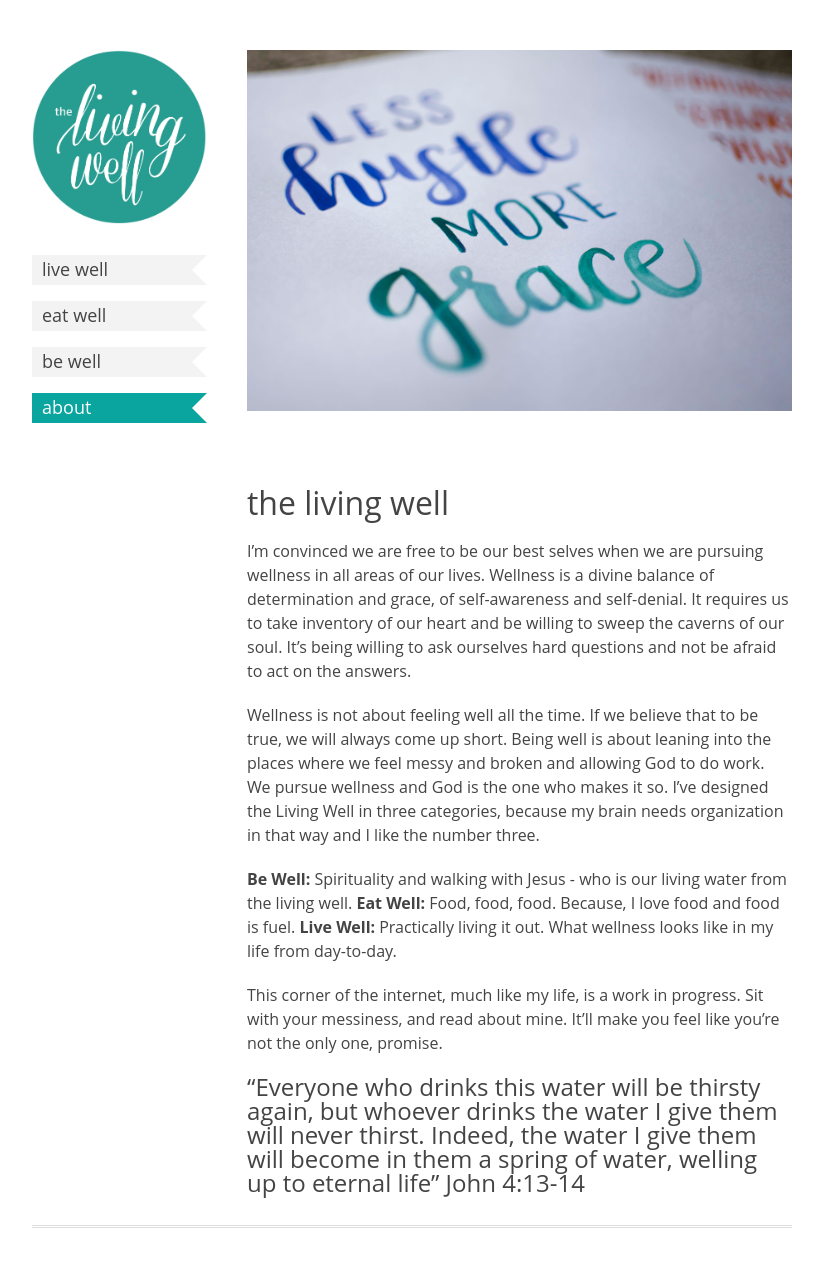
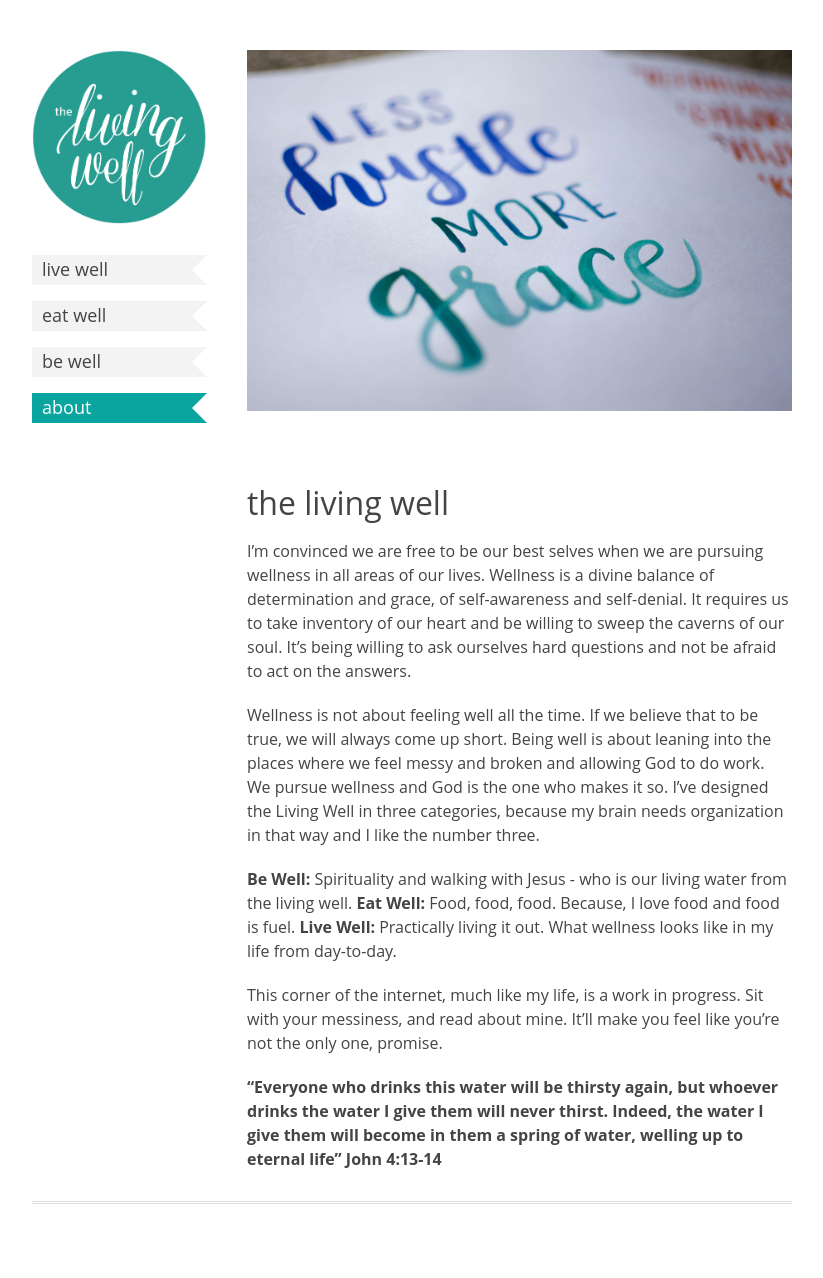
Before and after one commit to dreger/thelivingwell.co, a Jekyll site: the page built from pages/about.md, in a window 1280 px wide. Shown: the whole page, without its empty margins (228-1051 px from the left). Built offline with Jekyll 4.4.1, drawn with Linux system fonts in a browser that asks for light colours; after the commit the page ends 1254 px from its top, so only the background shows below that.

```diff
--- a/pages/about.md
+++ b/pages/about.md
@@ -17,4 +17,4 @@ I’ve designed the Living Well in three categories, because my brain needs orga
 
 This corner of the internet, much like my life, is a work in progress. Sit with your messiness, and read about mine. It’ll make you feel like you’re not the only one, promise.
 
-## “Everyone who drinks this water will be thirsty again, but whoever drinks the water I give them will never thirst. Indeed, the water I give them will become in them a spring of water, welling up to eternal life” John 4:13-14
+**“Everyone who drinks this water will be thirsty again, but whoever drinks the water I give them will never thirst. Indeed, the water I give them will become in them a spring of water, welling up to eternal life” John 4:13-14**
```
